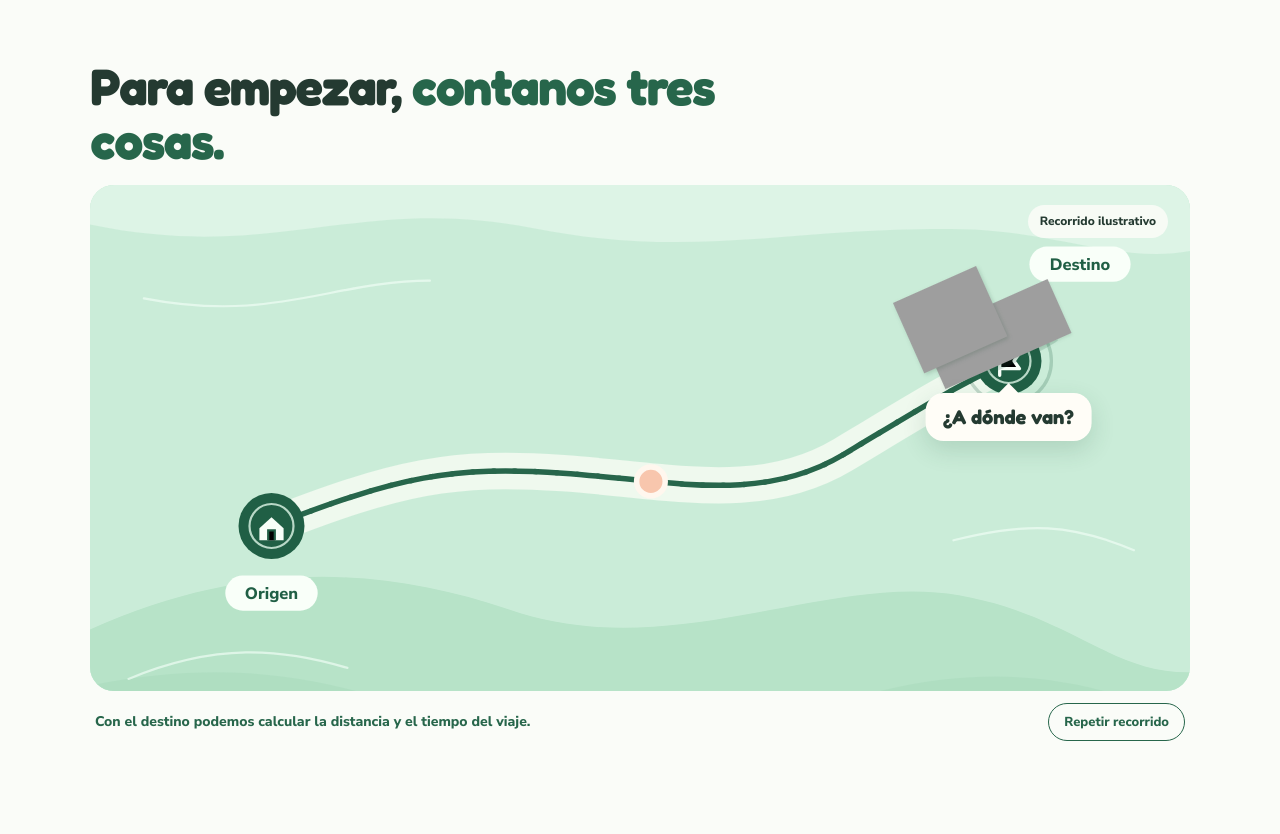
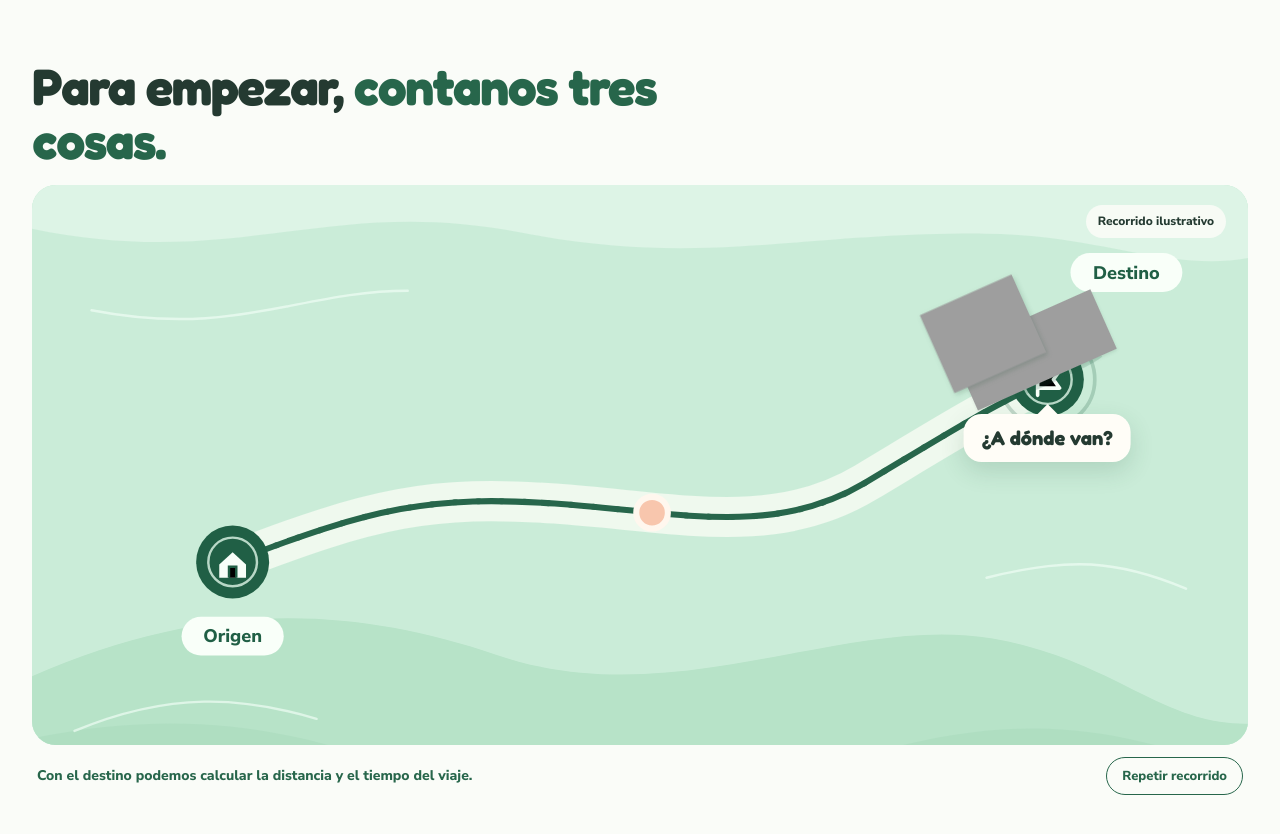
Before and after one commit to flasapp/petgo, a website: page apps/web/public/index.html in a window 1280 px wide. Shown: the part 808-1642 px from the top of the page. Drawn offline with Linux system fonts and the light colour scheme; grey boxes are pictures that could not be loaded.

Commit message:
fix map width

```diff
--- a/apps/web/public/styles.css
+++ b/apps/web/public/styles.css
@@ -67,7 +67,7 @@ h1 span, h2 span { color: var(--action); }
 .journeys .section-head h2 .title-dark { color: var(--ink); }
 .route-feature { margin-top: 0; }
 .route-feature.is-scroll-ready { height: calc(150svh + 500px); }
-.route-pin { width: min(100%, 1100px); margin-inline: auto; }
+.route-pin { width: 100%; }
 .route-feature.is-scroll-ready .route-pin { position: sticky; top: max(16px, calc((100svh - var(--route-pin-height, 700px)) / 2)); }
 html.is-nav-bypassing-route .route-feature.is-scroll-ready { height: auto; }
 html.is-nav-bypassing-route .route-feature.is-scroll-ready .route-pin { position: static; }
@@ -502,7 +502,3 @@ html.is-nav-bypassing-route .route-feature.is-scroll-ready .route-pin { position
   .route-feature:not(.motion-opt-in) .route-replay { background: var(--action); color: white; }
   .route-stage.is-complete .arrival-ring { animation: none; }
 }
-
-@media (max-height: 740px) and (min-width: 541px) {
-  .route-pin { max-width: 900px; }
-}
```
